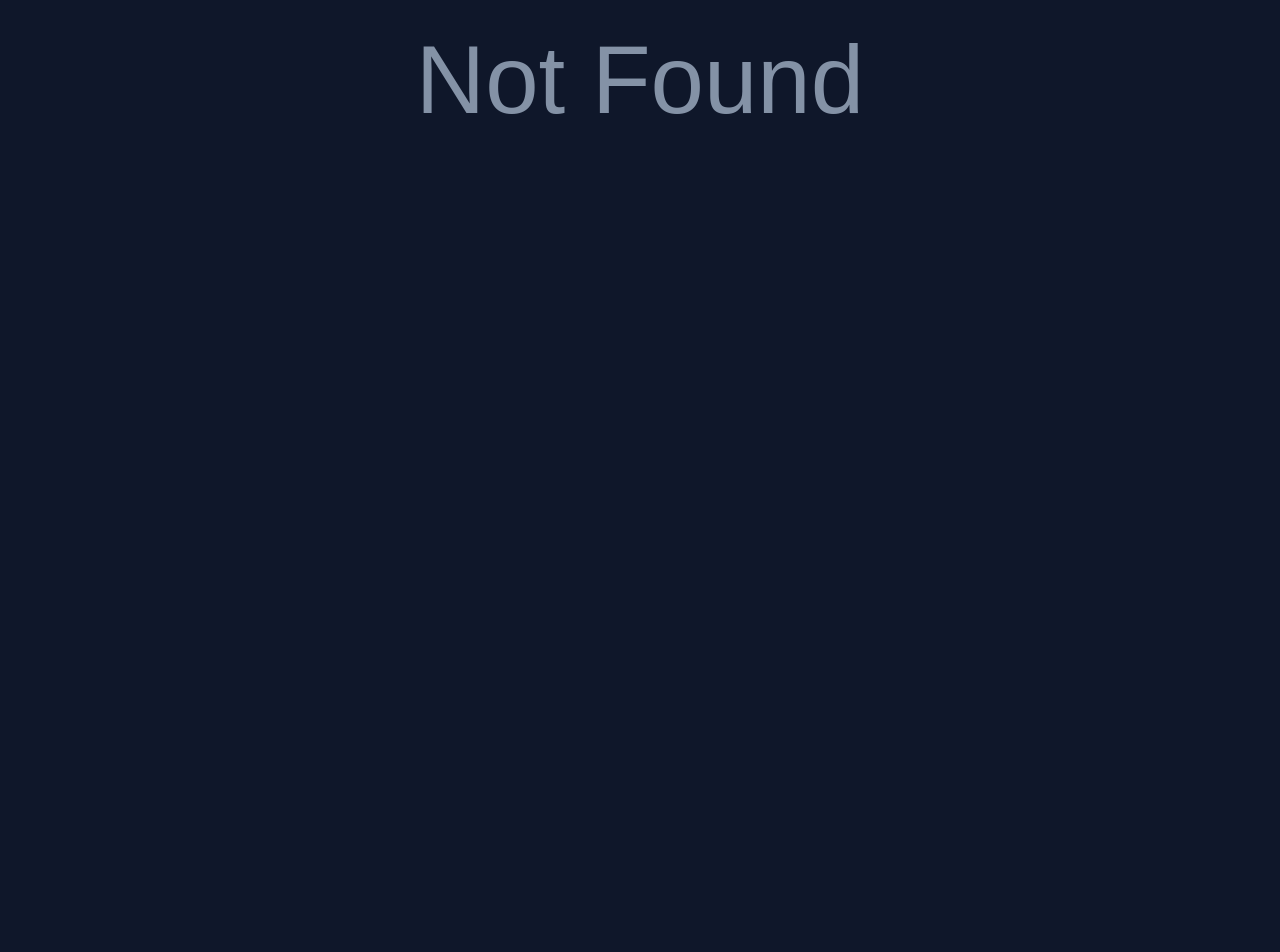
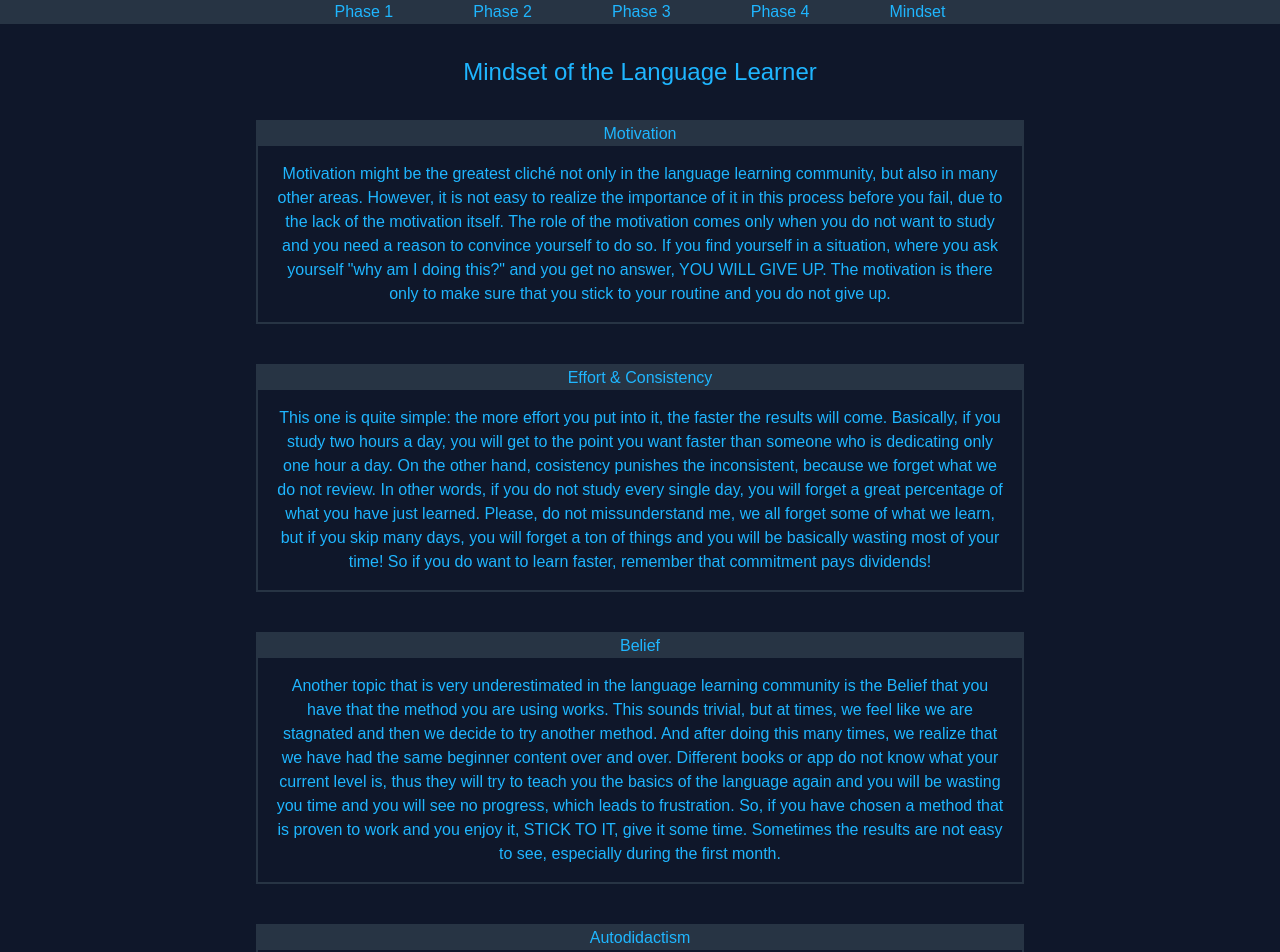
Before and after one commit to henriquerubido1/my-method, a React (Vite) app: page /mindset in a window 1280 px wide. Shown: the top 952 px of the page. Before the commit the page ends 800 px from the top, so only its background shows below. Built offline with nearby package versions, Linux system fonts and the light colour scheme.

Commit message:
mindset section

```diff
--- a/src/App.jsx
+++ b/src/App.jsx
@@ -4,6 +4,7 @@ import Phase1 from './pages/Phase1';
 import Phase2 from './pages/Phase2';
 import Phase3 from './pages/Phase3';
 import Phase4 from './pages/Phase4';
+import Mindset from './pages/Mindset';
 import NotFound from './pages/NotFound';
 import './index.css';
 import './body.css';
@@ -18,6 +19,7 @@ function App() {
           <Route path="/phase2" component={ Phase2 } />
           <Route path="/phase3" component={ Phase3 } />
           <Route path="/phase4" component={ Phase4 } />
+          <Route path="/mindset" component={ Mindset } />
           <Route path="*" component={ NotFound } />
         </Switch>
       </BrowserRouter>
--- /dev/null
+++ b/src/components/FinalThoughts.jsx
@@ -0,0 +1,12 @@
+import React from 'react';
+
+function FinalThoughts() {
+  return (
+    <div className="w-3/5 border-solid border-2 border-gray-dark">
+			<h3 className="bg-gray-dark mb-3">Final Thoughts</h3>
+			<p className="m-4">Now that you came to the final text, I would like to remind you that the 6 texts above are short introductions to those concepts. If you want to go in depth with those topics, check out <a href="https://www.youtube.com/c/Thelinguist" className="text-purple hover:underline">Steve Kaufmann's</a> and <a href="https://www.youtube.com/c/MATTvsJapan" className="text-purple hover:underline">Matt vs. Japan's</a> YouTube channels. Those two were great inspirations for these texts and for my method. I would also recommend that you do not follow my method strictly, but use it as an inspiration for the creation of your own method.</p>
+    </div>
+  )
+}
+
+export default FinalThoughts;
--- a/src/components/Header.jsx
+++ b/src/components/Header.jsx
@@ -2,15 +2,14 @@ import React from 'react';
 import { Link } from 'react-router-dom';
 
 function Header() {
-
-
   return (
     <div className="bg-gray-dark text-center">
         <nav>
-            <Link className="m-10 hover:underline" to="/">Phase 1</Link>
-            <Link className="m-10 hover:underline" to="/phase2">Phase 2</Link>
-            <Link className="m-10 hover:underline" to="/phase3">Phase 3</Link>
-            <Link className="m-10 hover:underline" to="/phase4">Phase 4</Link>
+          <Link className="m-10 hover:underline" to="/">Phase 1</Link>
+          <Link className="m-10 hover:underline" to="/phase2">Phase 2</Link>
+          <Link className="m-10 hover:underline" to="/phase3">Phase 3</Link>
+          <Link className="m-10 hover:underline" to="/phase4">Phase 4</Link>
+          <Link className="m-10 hover:underline" to="/mindset">Mindset</Link>
         </nav>
     </div>
   )
--- /dev/null
+++ b/src/components/Mindset1.jsx
@@ -0,0 +1,12 @@
+import React from 'react';
+
+function Mindset1() {
+  return (
+    <div className="w-3/5 border-solid border-2 border-gray-dark">
+			<h3 className="bg-gray-dark mb-3">Motivation</h3>
+			<p className="m-4">Motivation might be the greatest cliché not only in the language learning community, but also in many other areas. However, it is not easy to realize the importance of it in this process before you fail, due to the lack of the motivation itself. The role of the motivation comes only when you do not want to study and you need a reason to convince yourself to do so. If you find yourself in a situation, where you ask yourself "why am I doing this?" and you get no answer, YOU WILL GIVE UP. The motivation is there only to make sure that you stick to your routine and you do not give up.</p>
+    </div>
+  )
+}
+
+export default Mindset1;
--- /dev/null
+++ b/src/components/Mindset2.jsx
@@ -0,0 +1,12 @@
+import React from 'react';
+
+function Mindset2() {
+  return (
+    <div className="w-3/5 border-solid border-2 border-gray-dark">
+			<h3 className="bg-gray-dark mb-3">Effort & Consistency</h3>
+			<p className="m-4">This one is quite simple: the more effort you put into it, the faster the results will come. Basically, if you study two hours a day, you will get to the point you want faster than someone who is dedicating only one hour a day. On the other hand, cosistency punishes the inconsistent, because we forget what we do not review. In other words, if you do not study every single day, you will forget a great percentage of what you have just learned. Please, do not missunderstand me, we all forget some of what we learn, but if you skip many days, you will forget a ton of things and you will be basically wasting most of your time! So if you do want to learn faster, remember that commitment pays dividends!</p>
+    </div>
+  )
+}
+
+export default Mindset2;
--- /dev/null
+++ b/src/components/Mindset3.jsx
@@ -0,0 +1,12 @@
+import React from 'react';
+
+function Mindset3() {
+  return (
+    <div className="w-3/5 border-solid border-2 border-gray-dark">
+      <h3 className="bg-gray-dark mb-3">Belief</h3>
+      <p className="m-4">Another topic that is very underestimated in the language learning community is the Belief that you have that the method you are using works. This sounds trivial, but at times, we feel like we are stagnated and then we decide to try another method. And after doing this many times, we realize that we have had the same beginner content over and over. Different books or app do not know what your current level is, thus they will try to teach you the basics of the language again and you will be wasting you time and you will see no progress, which leads to frustration. So, if you have chosen a method that is proven to work and you enjoy it, STICK TO IT, give it some time. Sometimes the results are not easy to see, especially during the first month.</p>
+    </div>
+  )
+}
+
+export default Mindset3;
--- /dev/null
+++ b/src/components/Mindset4.jsx
@@ -0,0 +1,12 @@
+import React from 'react';
+
+function Mindset4() {
+  return (
+    <div className="w-3/5 border-solid border-2 border-gray-dark">
+			<h3 className="bg-gray-dark mb-3">Autodidactism</h3>
+			<p className="m-4">I cannot start this topic without mentioning what autodidactism is and what it is not. Autodidactism does not mean learning alone and/or with no help, autodidactism means to be the lord of your own learning process. You must always be in control of what you learn, when you learn and how you are going to do so. Think about every method, teacher, book or app as a TOOL. When building something, you should know which tool you will need for each part. If you need to improve your vocabulary, you will need a tool, maybe a book, but if you need to improve your pronunciation, you will need a different tool, a conversation class, for instance. Always think about which tool is necessary at the moment.</p>
+    </div>
+  )
+}
+
+export default Mindset4;
--- /dev/null
+++ b/src/components/Mindset5.jsx
@@ -0,0 +1,12 @@
+import React from 'react';
+
+function Mindset5() {
+  return (
+    <div className="w-3/5 border-solid border-2 border-gray-dark">
+			<h3 className="bg-gray-dark mb-3">Abilities X Knowledge</h3>
+			<p className="m-4">Now that we have already covered the topic "Autodidactism", we can understand what makes a good tool. In order to choose great tools for your learning, you have to understand the difference between Abilities and Knowledge. Abilities are skills that you can only learn through practice, riding a bicycle, for example. You can read a thousand books about how to ride a bicycle, but you will not learn to do so untill you actually get on it and try to ride the bicycle. Yes, books can give you very useful tips, but the point is, IN ORDER TO ACQUIRE AN ABILITY, YOU NEED TO PRACTICE IT. The abilities you need to practice to learn a language are: Reading, Writing, Listening and Speaking. Grammar is also an Ability, but you end up learning most of it through the other ones, therefore there is no need to practice it individually. Talking about Knowledge, it can be described as information and it is acquired through studying, Geography, for instance, is Knowledge. You can acquire knowledge reading a book or studying in any other way. Vocabulary is Knowledge in language learning.</p>
+    </div>
+  )
+}
+
+export default Mindset5;
--- /dev/null
+++ b/src/components/Mindset6.jsx
@@ -0,0 +1,12 @@
+import React from 'react';
+
+function Mindset6() {
+  return (
+    <div className="w-3/5 border-solid border-2 border-gray-dark">
+			<h3 className="bg-gray-dark mb-3">Have Fun!</h3>
+			<p className="m-4">At school we tend to think that learning is boring and it should be something serious. However, we learn faster, when we genuinely enjoy what we are learning. Here is an example: have you ever studied countless hours for a test and when you finally had to answer to the questions, you realized that you forgot EVERYTHING. On the other hand, if I asked you to talk about the last episode of your favorite TV show, which you only watched once, days ago, you would be able to talk about it for hours. Therefore, you should always try to make your learning process fun. This way your brain will absorb everything faster and without stress. So don't forget to have fun!</p>
+    </div>
+  )
+}
+
+export default Mindset6;
--- /dev/null
+++ b/src/pages/Mindset.jsx
@@ -0,0 +1,41 @@
+import React from 'react';
+import Header from '../components/Header';
+import Mindset1 from '../components/Mindset1';
+import Mindset2 from '../components/Mindset2';
+import Mindset3 from '../components/Mindset3';
+import Mindset4 from '../components/Mindset4';
+import Mindset5 from '../components/Mindset5';
+import Mindset6 from '../components/Mindset6';
+import FinalThoughts from '../components/FinalThoughts';
+
+function Mindset() {
+  return (
+    <div className="text-blue text-center">
+			<Header />
+			<h1 className="m-8 text-2xl">Mindset of the Language Learner</h1>
+			<div className="flex justify-center mb-10">
+				<Mindset1 />
+			</div>
+			<div className="flex justify-center mb-10">
+				<Mindset2 />
+			</div>
+			<div className="flex justify-center mb-10">
+				<Mindset3 />
+			</div>
+			<div className="flex justify-center mb-10">
+				<Mindset4 />
+			</div>
+			<div className="flex justify-center mb-10">
+				<Mindset5 />
+			</div>
+			<div className="flex justify-center mb-10">
+				<Mindset6 />
+			</div>
+			<div className="flex justify-center mb-10">
+				<FinalThoughts />
+			</div>
+    </div>
+  )
+}
+
+export default Mindset;
```
